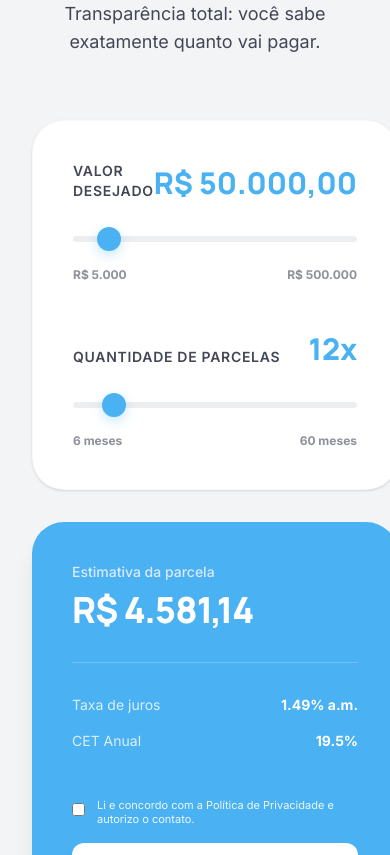
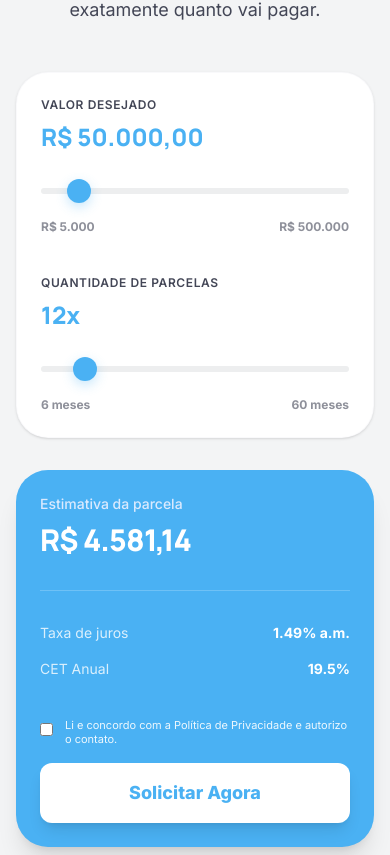
Before and after one commit to Hope-Benk/landing-page-hope-benk, a Next.js app: page / in a window 390 px wide. Shown: the part 1360-2215 px from the top of the page. Built offline with nearby package versions, Linux system fonts and the light colour scheme.

Commit message:
ajustes responsividade

```diff
--- a/src/components/molecules/StepSuccess.tsx
+++ b/src/components/molecules/StepSuccess.tsx
@@ -1,4 +1,3 @@
-import React from "react";
 import { useFormContext } from "react-hook-form";
 import { FormValues } from "@/schemas/pre-register";
 
@@ -22,9 +21,10 @@ export default function StepSuccess({ onClose }: StepSuccessProps) {
         Pré-registro Concluído!
       </h2>
       <p className="text-sm text-on-surface-variant max-w-md mx-auto mb-8 leading-relaxed font-body">
-        Parabéns, <strong className="text-primary">{primeiroNome}</strong>! Seu pré-cadastro na conta
-        private banking da <strong>Hope Benk</strong> foi enviado com sucesso. Analisaremos sua
-        documentação e retornaremos em até 24 horas úteis.
+        Parabéns, <strong className="text-primary">{primeiroNome}</strong>! Seu
+        pré-cadastro na conta private banking da <strong>Hope Benk</strong> foi
+        enviado com sucesso. Analisaremos sua documentação e retornaremos em
+        breve.
       </p>
       <button
         type="button"
--- a/src/components/organisms/Simulator.tsx
+++ b/src/components/organisms/Simulator.tsx
@@ -25,9 +25,9 @@ export default function Simulator() {
   };
 
   return (
-		<section className="py-24 px-8 bg-surface-container-low" id="simulator">
+    <section className="py-16 md:py-24 px-4 md:px-8 bg-surface-container-low" id="simulator">
       <div className="max-w-5xl mx-auto">
-				<div className="text-center mb-16">
+        <div className="text-center mb-12 md:mb-16">
           <h2 className="text-3xl md:text-4xl font-extrabold text-on-surface mb-4 tracking-tight font-display">
             Simule seu crédito em segundos
           </h2>
@@ -36,15 +36,16 @@ export default function Simulator() {
           </p>
         </div>
         <div className="grid lg:grid-cols-5 gap-8">
-					<div className="lg:col-span-3 bg-surface-container-lowest p-10 rounded-4xl shadow-sm border border-outline-variant/10">
-						<div className="space-y-12">
+          {/* Left card: Input Controls */}
+          <div className="lg:col-span-3 bg-surface-container-lowest p-6 md:p-10 rounded-4xl shadow-sm border border-outline-variant/10">
+            <div className="space-y-10 md:space-y-12">
               {/* Amount Slider */}
               <div className="space-y-6">
-								<div className="flex justify-between items-end font-body">
-									<label className="text-on-surface-variant font-semibold text-sm uppercase tracking-wider">
+                <div className="flex flex-col gap-2 sm:flex-row sm:justify-between sm:items-end font-body">
+                  <label className="text-on-surface-variant font-semibold text-xs sm:text-sm uppercase tracking-wider">
                     Valor desejado
                   </label>
-									<span className="text-3xl font-extrabold text-primary font-display">
+                  <span className="text-2xl sm:text-3xl font-extrabold text-primary font-display">
                     {formatCurrency(amount)}
                   </span>
                 </div>
@@ -61,13 +62,14 @@ export default function Simulator() {
                   <span>R$ 500.000</span>
                 </div>
               </div>
+
               {/* Installments Slider */}
               <div className="space-y-6">
-								<div className="flex justify-between items-end font-body">
-									<label className="text-on-surface-variant font-semibold text-sm uppercase tracking-wider">
+                <div className="flex flex-col gap-2 sm:flex-row sm:justify-between sm:items-end font-body">
+                  <label className="text-on-surface-variant font-semibold text-xs sm:text-sm uppercase tracking-wider">
                     Quantidade de parcelas
                   </label>
-									<span className="text-3xl font-extrabold text-primary font-display">
+                  <span className="text-2xl sm:text-3xl font-extrabold text-primary font-display">
                     {installments}x
                   </span>
                 </div>
@@ -86,12 +88,14 @@ export default function Simulator() {
               </div>
             </div>
           </div>
-					<div className="lg:col-span-2 bg-primary p-10 rounded-4xl text-white flex flex-col justify-between shadow-xl">
+
+          {/* Right card: Simulation Summary */}
+          <div className="lg:col-span-2 bg-primary p-6 md:p-10 rounded-4xl text-white flex flex-col justify-between shadow-xl">
             <div>
               <p className="text-blue-100 font-medium mb-2 font-body text-sm">
                 Estimativa da parcela
               </p>
-							<h3 className="text-4xl md:text-5xl font-extrabold tracking-tight mb-8 font-display">
+              <h3 className="text-3xl sm:text-4xl md:text-5xl font-extrabold tracking-tight mb-8 font-display">
                 {formatCurrency(pmt)}
               </h3>
               <div className="space-y-4 pt-8 border-t border-white/20 font-body">
@@ -105,17 +109,14 @@ export default function Simulator() {
                 </div>
               </div>
             </div>
-						<div className="mt-12 space-y-4">
+            <div className="mt-10 md:mt-12 space-y-4">
               <Checkbox
                 id="privacy"
                 checked={privacyAccepted}
                 onChange={setPrivacyAccepted}
                 label="Li e concordo com a Política de Privacidade e autorizo o contato."
               />
-							<Button
-								variant="simulator-action"
-								onClick={handleWhatsAppClick}
-							>
+              <Button variant="simulator-action" onClick={handleWhatsAppClick}>
                 Solicitar Agora
               </Button>
             </div>
```
Lines whose indentation alone changed are shown as unchanged.
